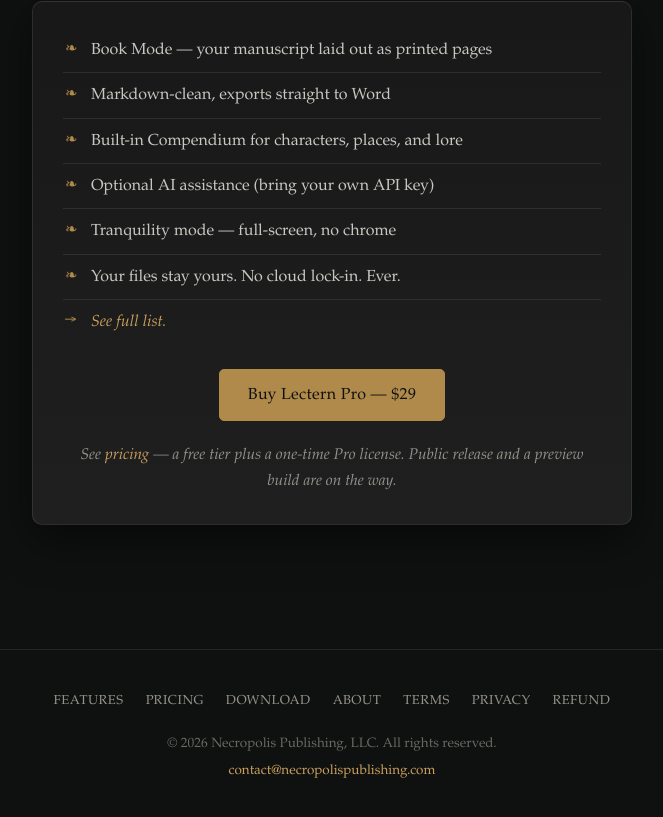
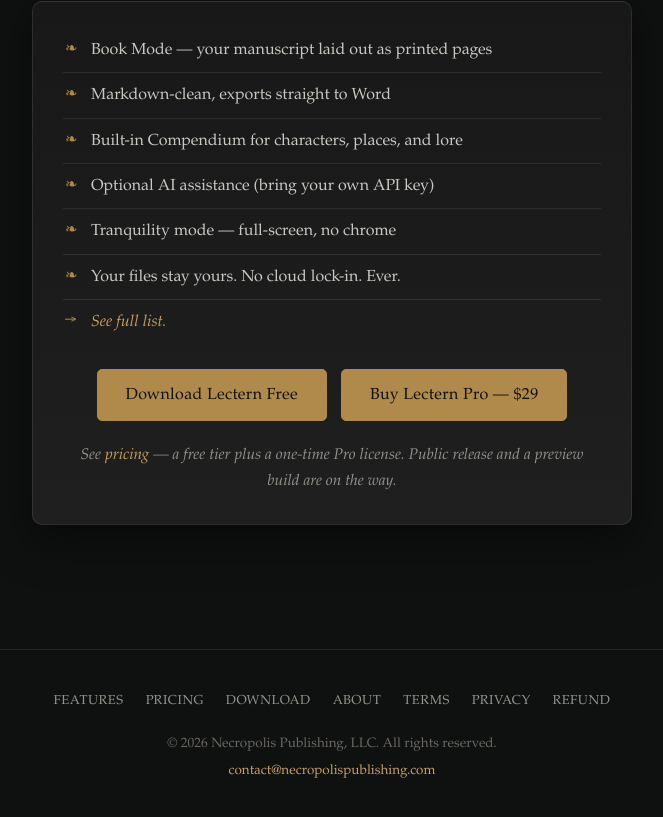
Before and after one commit to NecropolisPublishing/lectern-site, a plain HTML site: page index.html in a window 1280 px wide. Shown: the part 691-1508 px from the top of the page, without its empty margins (308-971 px from the left). Drawn offline with Linux system fonts and the light colour scheme; a web font is replaced by a local one.

Commit message:
Add files via upload

```diff
--- a/index.html
+++ b/index.html
@@ -76,7 +76,10 @@
       <li>Your files stay yours. No cloud lock-in. Ever.</li>
       <li class="more"><a href="features.html">See full list.</a></li>
     </ul>
-    <a class="btn primary" href="checkout.html">Buy Lectern Pro — $29</a>
+    <div class="btn-row">
+      <a class="btn primary" href="https://github.com/NecropolisPublishing/lectern/releases/tag/v0.1.0">Download Lectern Free</a>
+      <a class="btn primary" href="checkout.html">Buy Lectern Pro — $29</a>
+    </div>
     <p class="note">
       See <a href="pricing.html">pricing</a> — a free tier plus a one-time Pro
       license. Public release and a preview build are on the way.
```
Also changed, not shown: download.html (+2 -2 lines), pricing.html (+1 -1 lines).
